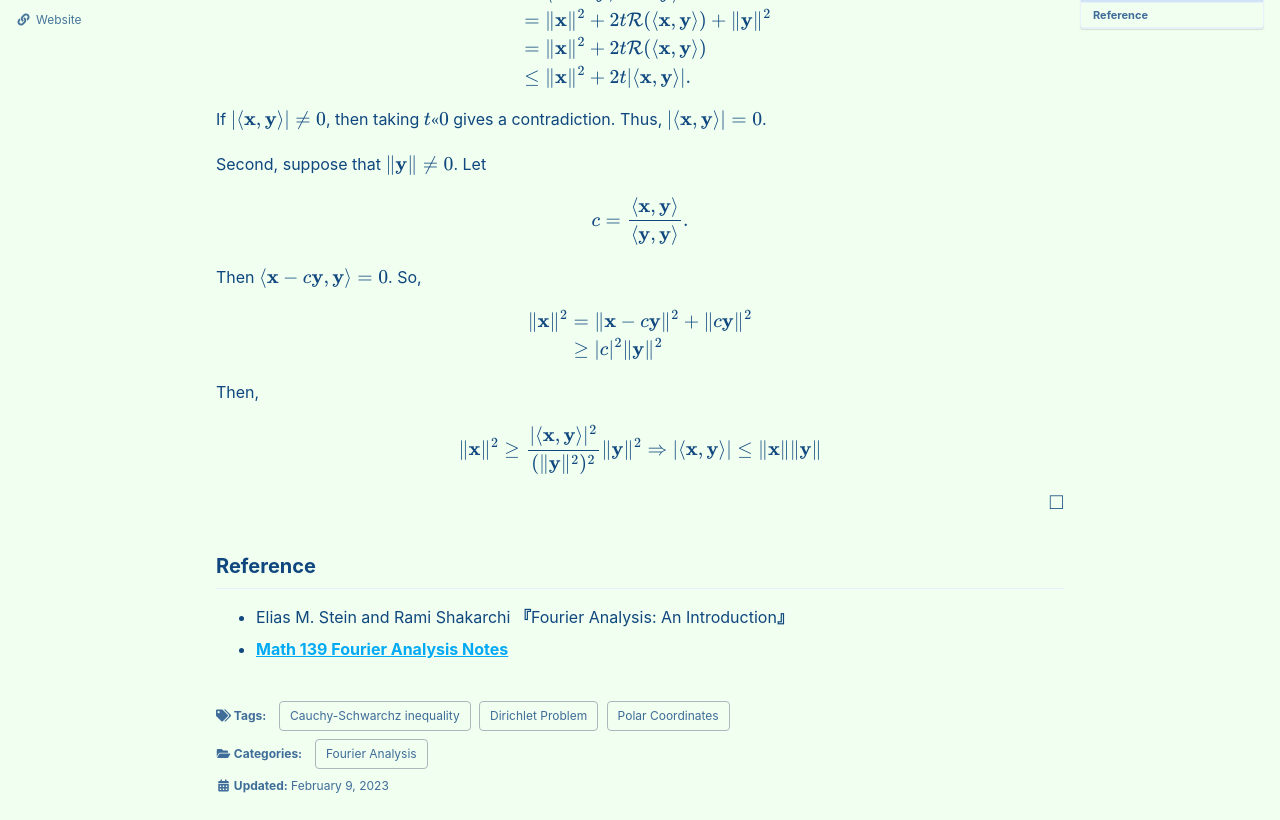
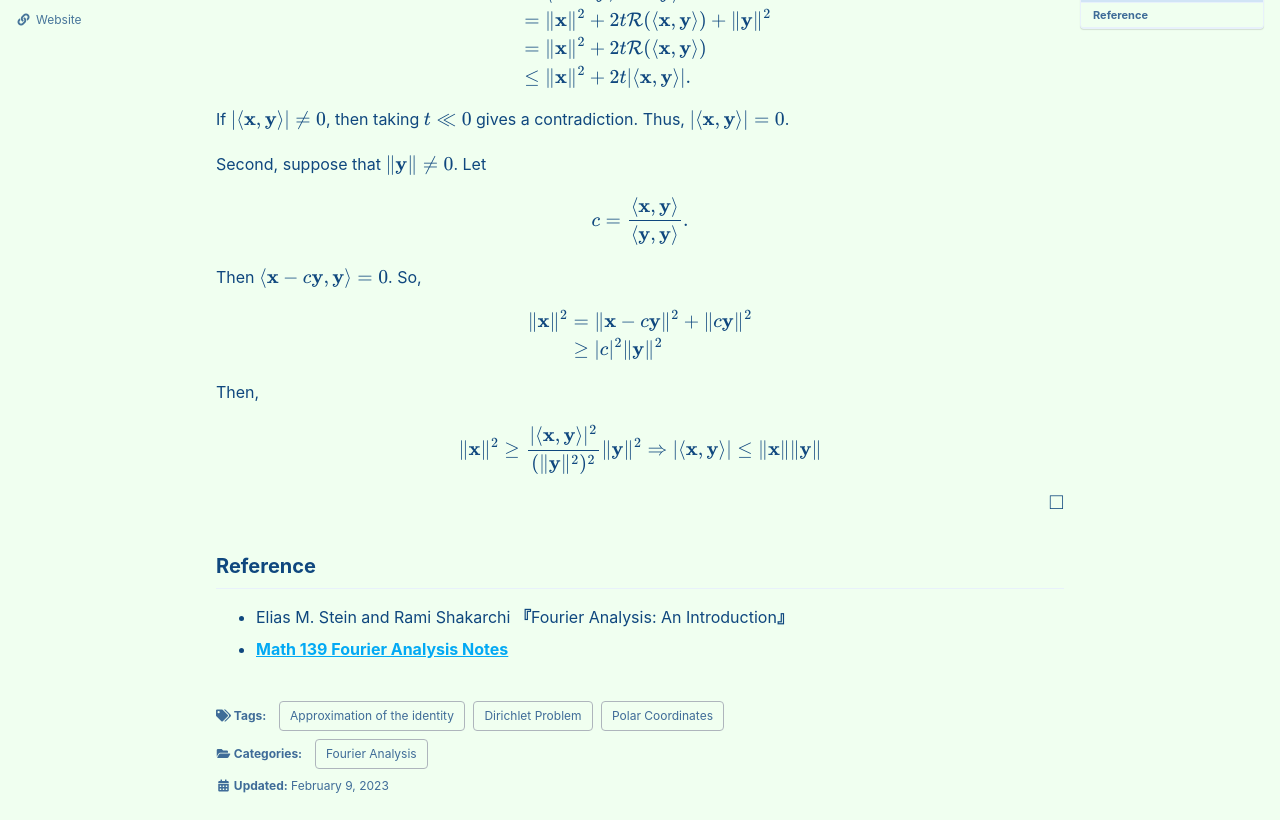
Before and after one commit to seanie12/blog, a Jekyll site: the page built from _posts/2023-02-09-dirichlet-problem.md, in a window 1280 px wide and 1400 px high, scrolled down 4651 px. Shown: the part 154-974 px from the top of the window. Built offline with Jekyll 4.4.1, drawn with Linux system fonts in a browser that asks for light colours; cached includes are drawn as plain includes; formulas are drawn with MathJax 3.

Commit message:
Update 2023-02-09-dirichlet-problem.md

```diff
--- a/_posts/2023-02-09-dirichlet-problem.md
+++ b/_posts/2023-02-09-dirichlet-problem.md
@@ -7,7 +7,7 @@ categories:
 tags:
   - Dirichlet Problem
   - Polar Coordinates
-  - Cauchy-Schwarchz inequality
+  - Approximation of the identity
 
 
 
@@ -285,7 +285,7 @@ $$
 \end{align*}
 $$
 
-If $\lvert \langle \mathbf{x},\mathbf{y} \rangle \rvert \neq 0$, then taking $t<<0$ gives a contradiction. Thus, $\lvert \langle \mathbf{x},\mathbf{y} \rangle \rvert=0$.
+If $\lvert \langle \mathbf{x},\mathbf{y} \rangle \rvert \neq 0$, then taking $t\ll0$ gives a contradiction. Thus, $\lvert \langle \mathbf{x},\mathbf{y} \rangle \rvert=0$.
 
 Second, suppose that $\lVert \mathbf{y} \rVert\neq0$. Let
 
```
